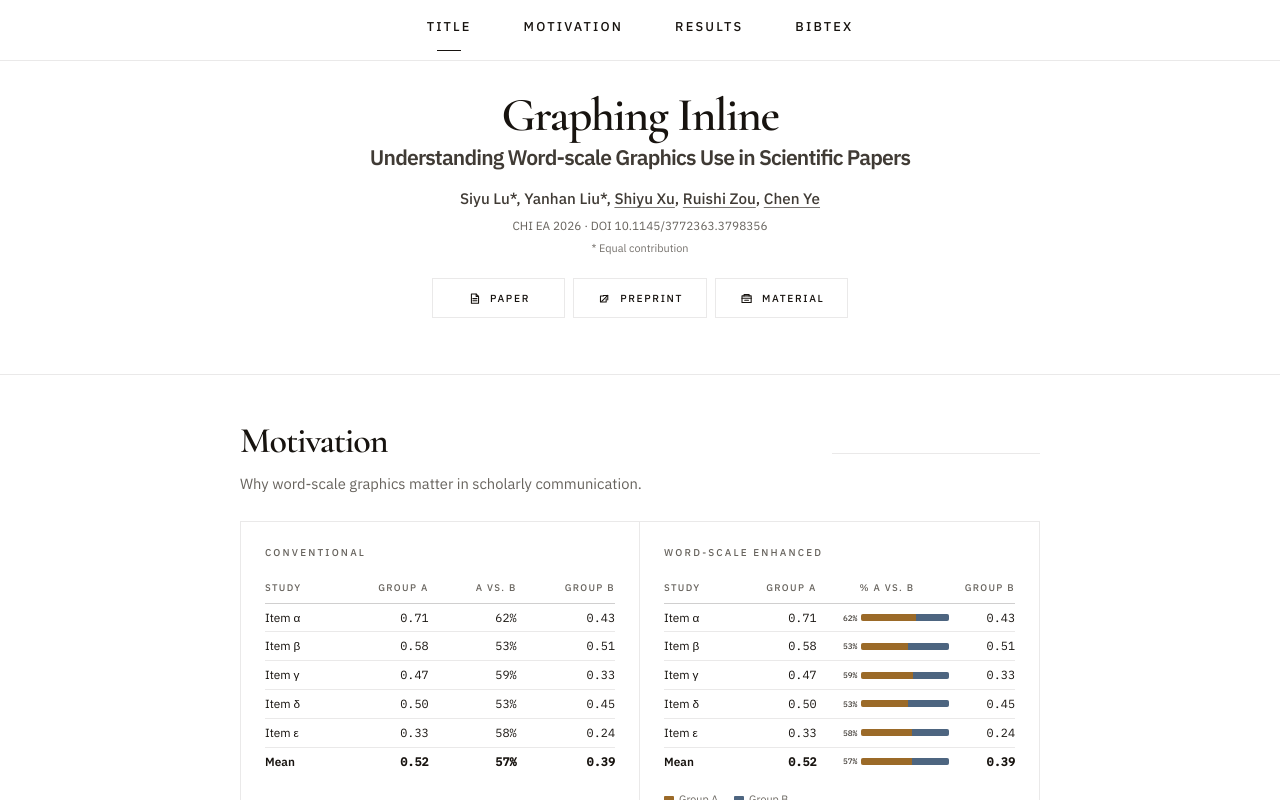
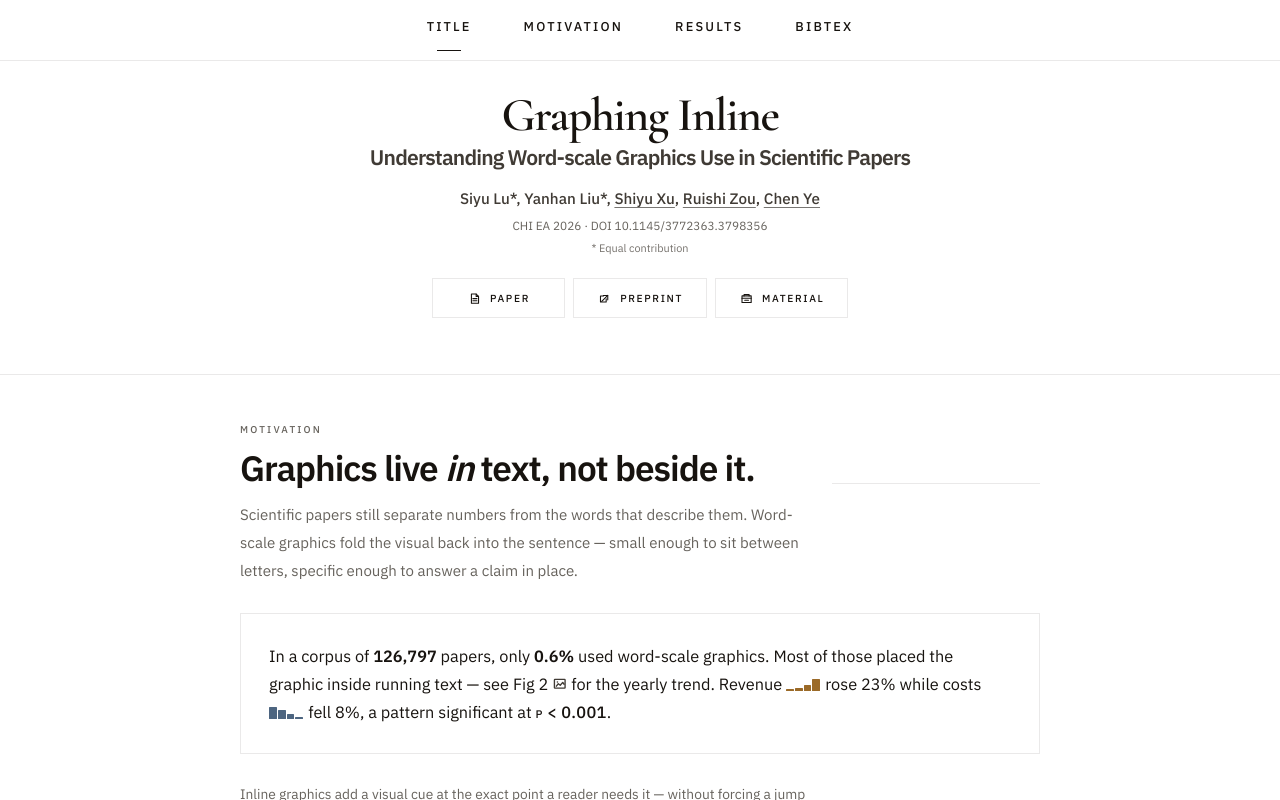
Before and after one commit to salmooonaa/graphing-inline, a Next.js app: page / in a window 1280 px wide. Shown: the top 800 px of the page. Built offline with nearby package versions, Linux system fonts and the light colour scheme.

Commit message:
refactor(motivation): replace placeholder tables with inline prose demo

```diff
--- a/src/app/globals.css
+++ b/src/app/globals.css
@@ -251,6 +251,52 @@ main {
   .reveal-delay-5 {
     animation-delay: 450ms;
   }
+
+  .wsg-demo-prose {
+    font-family: var(--font-interface), sans-serif;
+    font-size: 1.02rem;
+    line-height: 1.7;
+    color: var(--foreground);
+    margin: 0;
+  }
+
+  .wsg-token {
+    display: inline;
+    white-space: nowrap;
+  }
+
+  .wsg-smallcaps {
+    font-variant: small-caps;
+    font-weight: 500;
+    letter-spacing: 0.02em;
+  }
+
+  .wsg-icon {
+    display: inline-block;
+    width: 0.95em;
+    height: 0.95em;
+    color: var(--muted-strong);
+    vertical-align: -0.12em;
+    margin-inline-start: 0.22em;
+  }
+
+  .wsg-sparkline {
+    display: inline-flex;
+    align-items: flex-end;
+    gap: 1px;
+    width: 2.1em;
+    height: 0.72em;
+    vertical-align: -0.05em;
+    margin-inline-end: 0.3em;
+  }
+
+  .wsg-sparkline__bar {
+    display: block;
+    flex: 1;
+    min-width: 2px;
+    background: var(--amber);
+    border-radius: 0.5px;
+  }
 }
 
 @keyframes section-rise {
--- a/src/components/sections/problem-section.tsx
+++ b/src/components/sections/problem-section.tsx
@@ -1,4 +1,9 @@
-import type { ProblemContent } from "@/types/content";
+import type {
+  MotivationDemoSegment,
+  MotivationDemoToken,
+  ProblemContent,
+  RichTextRun,
+} from "@/types/content";
 
 import { Container } from "@/components/ui/container";
 
@@ -6,223 +11,152 @@ type ProblemSectionProps = {
   content: ProblemContent;
 };
 
-/* ── neutral scholarly placeholder data ── */
-const ROWS = [
-  { label: "Item α", a: 0.71, b: 0.43 },
-  { label: "Item β", a: 0.58, b: 0.51 },
-  { label: "Item γ", a: 0.47, b: 0.33 },
-  { label: "Item δ", a: 0.50, b: 0.45 },
-  { label: "Item ε", a: 0.33, b: 0.24 },
-] as const;
-
-const MEAN = { a: 0.52, b: 0.39 };
-
-function pct(a: number, b: number) {
-  return Math.round((a / (a + b)) * 100);
+function renderRun(run: RichTextRun, key: React.Key) {
+  let node: React.ReactNode = run.text;
+  if (run.italic) node = <em className="italic">{node}</em>;
+  if (run.bold) node = <strong className="font-semibold">{node}</strong>;
+  return <span key={key}>{node}</span>;
 }
 
-/* ── stacked proportional bar (amber = Group A, blue = Group B) ── */
-function StackedBar({ a, b }: { a: number; b: number }) {
-  const p = pct(a, b);
+function RichText({ runs }: { runs: RichTextRun[] }) {
+  return <>{runs.map((r, i) => renderRun(r, i))}</>;
+}
+
+function IconFigure() {
   return (
-    <div className="grid w-full grid-cols-[1.8rem_minmax(0,1fr)] items-center gap-1">
-      <span
-        className="text-right text-[0.5rem] font-medium tabular-nums text-[var(--muted-strong)]"
-        style={{ fontFamily: "var(--font-data), monospace" }}
-      >
-        {p}%
-      </span>
-      <div
-        className="flex w-full overflow-hidden rounded-[2px]"
-        style={{
-          height: 7,
-          background: "rgba(23, 19, 15, 0.06)",
-          boxShadow: "inset 0 0 0 1px rgba(23, 19, 15, 0.05)",
-        }}
-      >
-        <div style={{ width: `${p}%`, height: "100%", background: "var(--amber)" }} />
-        <div style={{ flex: 1, height: "100%", background: "var(--blue)" }} />
-      </div>
-    </div>
+    <svg
+      aria-hidden="true"
+      viewBox="0 0 16 16"
+      className="wsg-icon"
+      fill="none"
+      stroke="currentColor"
+      strokeWidth="1.4"
+      strokeLinecap="round"
+      strokeLinejoin="round"
+    >
+      <rect x="2.5" y="3.5" width="11" height="9" rx="0.5" />
+      <path d="M4.5 10.5l2-2.5 2 1.6 2.6-3 1.4 1.9" />
+      <circle cx="5.6" cy="6.2" r="0.85" fill="currentColor" stroke="none" />
+    </svg>
   );
 }
 
-/* ── shared table cell classes ── */
-const TH =
-  "pb-[7px] pt-1 px-2 first:pl-0 last:pr-0 text-left text-[0.6rem] font-medium uppercase tracking-[0.14em] text-[var(--muted)]";
-const TD = "py-[5px] px-2 first:pl-0 last:pr-0 text-[0.74rem] text-[var(--foreground)]";
-const BAR_TH =
-  "pb-[7px] pt-1 px-1 text-center text-[0.6rem] font-medium uppercase tracking-[0.14em] text-[var(--muted)]";
-const BAR_TD = "py-[5px] pl-1 pr-0 align-middle text-[0.74rem] text-[var(--foreground)]";
-const BAR_COL = { width: "7.8rem" } as const;
-const SIDE_NUM_COL = { width: "4.1rem" } as const;
-const SIDE_NUM_TH = `${TH} whitespace-nowrap text-right`;
-const NUM = "text-right tabular-nums";
-const MONO: React.CSSProperties = { fontFamily: "var(--font-data), monospace" };
-const MODULE_NOTE =
-  "text-[0.74rem] leading-5 text-[var(--muted)] md:min-h-[2.5rem]";
+function Sparkline({
+  bars,
+  direction,
+}: {
+  bars: number[];
+  direction: "up" | "down";
+}) {
+  const max = Math.max(...bars, 1);
+  const color = direction === "up" ? "var(--amber)" : "var(--blue)";
+  return (
+    <span className="wsg-sparkline" aria-hidden="true">
+      {bars.map((v, i) => (
+        <span
+          key={i}
+          className="wsg-sparkline__bar"
+          style={{
+            height: `${Math.max((v / max) * 100, 10)}%`,
+            background: color,
+          }}
+        />
+      ))}
+    </span>
+  );
+}
+
+function TokenWordScale({ token }: { token: MotivationDemoToken }) {
+  const g = token.graphic;
+  if (g.kind === "icon-figure") {
+    return (
+      <span className="wsg-token">
+        {token.text}
+        <IconFigure />
+      </span>
+    );
+  }
+  if (g.kind === "sparkline") {
+    return (
+      <span className="wsg-token">
+        <Sparkline bars={g.bars} direction={g.direction} />
+        {token.text}
+      </span>
+    );
+  }
+  return <span className="wsg-token wsg-smallcaps">{token.text}</span>;
+}
+
+function DemoProse({ segments }: { segments: MotivationDemoSegment[] }) {
+  return (
+    <p className="wsg-demo-prose">
+      {segments.map((seg, i) =>
+        seg.type === "run" ? (
+          renderRun(
+            { text: seg.text, italic: seg.italic, bold: seg.bold },
+            `run-${i}`,
+          )
+        ) : (
+          <TokenWordScale key={seg.id} token={seg} />
+        ),
+      )}
+    </p>
+  );
+}
 
 export function ProblemSection({ content }: ProblemSectionProps) {
   return (
     <section className="border-b border-[var(--line)] py-10 sm:py-12">
       <Container>
-        <div className="layout-module mx-auto space-y-5 sm:space-y-6">
-          {/* ── header ── */}
+        <div className="layout-module mx-auto space-y-6 sm:space-y-7">
+          {/* Header: eyebrow + thesis + framing */}
           <div id="motivation" className="section-anchor">
             <div className="section-reveal module-header">
+              <p className="section-eyebrow">{content.eyebrow}</p>
               <div className="module-header-row">
-                <div className="layout-copy min-w-0">
-                  <h2 className="text-[1.9rem] leading-[1] text-[var(--foreground)] sm:text-[2.25rem]">
-                    {content.title}
-                  </h2>
-                </div>
+                <h2
+                  className="layout-copy min-w-0 text-[1.85rem] leading-[1.08] tracking-[-0.028em] text-[var(--foreground)] sm:text-[2.2rem] sm:leading-[1.05]"
+                >
+                  <RichText runs={content.thesis} />
+                </h2>
                 <div aria-hidden="true" className="module-divider" />
               </div>
-              <p className="layout-copy max-w-lg text-[0.86rem] leading-5.5 text-[var(--muted)] sm:text-[0.92rem] sm:leading-6.5">
-                {content.description}
+              <p className="layout-copy max-w-[36rem] text-[0.88rem] leading-6 text-[var(--muted)] sm:text-[0.94rem] sm:leading-7">
+                {content.framing}
               </p>
             </div>
           </div>
 
-          {/* ── comparison figure ── */}
-          <div className="section-reveal reveal-delay-1 w-full border border-[var(--line)] bg-white">
-            <div className="grid md:grid-cols-2">
+          {/* Demo panel */}
+          <div className="section-reveal reveal-delay-1 w-full border border-[var(--line)] bg-white p-5 sm:p-7">
+            <DemoProse segments={content.demo.segments} />
+          </div>
 
-              {/* LEFT — conventional plain table */}
-              <div className="flex h-full flex-col gap-4 border-b border-[var(--line)] p-5 sm:p-6 md:border-b-0 md:border-r">
-                <p className="section-eyebrow">Conventional</p>
+          {/* Annotation */}
+          <p className="section-reveal reveal-delay-2 layout-copy max-w-[36rem] text-[0.82rem] leading-6 text-[var(--muted)] sm:text-[0.86rem]">
+            {content.annotation}
+          </p>
 
-                <div className="flex flex-1 flex-col gap-4">
-                  <div className="overflow-x-auto">
-                    <table className="w-full border-collapse" style={{ minWidth: 220 }}>
-                      <thead>
-                        <tr style={{ borderBottom: "1px solid var(--line-strong)" }}>
-                          <th className={TH}>Study</th>
-                          <th className={`${TH} text-right`}>Group A</th>
-                          <th className={`${TH} text-right`}>A vs. B</th>
-                          <th className={`${TH} text-right`}>Group B</th>
-                        </tr>
-                      </thead>
-                      <tbody>
-                        {ROWS.map((row) => (
-                          <tr key={row.label} style={{ borderBottom: "1px solid var(--line)" }}>
-                            <td className={TD}>{row.label}</td>
-                            <td className={`${TD} ${NUM}`} style={MONO}>
-                              {row.a.toFixed(2)}
-                            </td>
-                            <td className={`${TD} ${NUM}`} style={MONO}>
-                              {pct(row.a, row.b)}%
-                            </td>
-                            <td className={`${TD} ${NUM}`} style={MONO}>
-                              {row.b.toFixed(2)}
-                            </td>
-                          </tr>
-                        ))}
-                        <tr style={{ borderTop: "1px solid var(--line-strong)" }}>
-                          <td className={TD} style={{ fontWeight: 600 }}>Mean</td>
-                          <td className={`${TD} ${NUM}`} style={{ ...MONO, fontWeight: 600 }}>
-                            {MEAN.a.toFixed(2)}
-                          </td>
-                          <td className={`${TD} ${NUM}`} style={{ ...MONO, fontWeight: 600 }}>
-                            {pct(MEAN.a, MEAN.b)}%
-                          </td>
-                          <td className={`${TD} ${NUM}`} style={{ ...MONO, fontWeight: 600 }}>
-                            {MEAN.b.toFixed(2)}
-                          </td>
-                        </tr>
-                      </tbody>
-                    </table>
-                  </div>
+          {/* Gap + Research Question */}
+          <div className="section-reveal reveal-delay-3 layout-copy max-w-[36rem] space-y-4">
+            <p className="text-[0.88rem] leading-6 text-[var(--muted)] sm:text-[0.94rem] sm:leading-7">
+              {content.gap}
+            </p>
+            <blockquote
+              className="border-l border-[var(--line-strong)] pl-4 text-[1.05rem] leading-7 text-[var(--foreground)] sm:text-[1.16rem] sm:leading-8"
+              style={{
+                fontFamily: "var(--font-editorial), serif",
+                fontStyle: "italic",
+              }}
+            >
+              {content.researchQuestion}
+            </blockquote>
+          </div>
 
-                  <div aria-hidden="true" className="hidden min-h-[1rem] md:block" />
-                </div>
-
-                <p className={MODULE_NOTE}>
-                  Comparison requires scanning across separate value columns.
-                </p>
-              </div>
-
-              {/* RIGHT — WSG-enhanced table with embedded micro-bars */}
-              <div className="flex h-full flex-col gap-4 p-5 sm:p-6">
-                <p className="section-eyebrow">Word-scale enhanced</p>
-
-                <div className="flex flex-1 flex-col gap-4">
-                  <div className="overflow-x-auto">
-                    <table className="w-full border-collapse" style={{ minWidth: 240 }}>
-                      <colgroup>
-                        <col />
-                        <col style={SIDE_NUM_COL} />
-                        <col style={BAR_COL} />
-                        <col style={SIDE_NUM_COL} />
-                      </colgroup>
-                      <thead>
-                        <tr style={{ borderBottom: "1px solid var(--line-strong)" }}>
-                          <th className={TH}>Study</th>
-                          <th className={SIDE_NUM_TH}>Group A</th>
-                          <th className={BAR_TH}>% A vs. B</th>
-                          <th className={SIDE_NUM_TH}>Group B</th>
-                        </tr>
-                      </thead>
-                      <tbody>
-                        {ROWS.map((row) => (
-                          <tr key={row.label} style={{ borderBottom: "1px solid var(--line)" }}>
-                            <td className={TD}>{row.label}</td>
-                            <td className={`${TD} ${NUM}`} style={MONO}>
-                              {row.a.toFixed(2)}
-                            </td>
-                            <td className={BAR_TD}>
-                              <StackedBar a={row.a} b={row.b} />
-                            </td>
-                            <td className={`${TD} ${NUM}`} style={MONO}>
-                              {row.b.toFixed(2)}
-                            </td>
-                          </tr>
-                        ))}
-                        <tr style={{ borderTop: "1px solid var(--line-strong)" }}>
-                          <td className={TD} style={{ fontWeight: 600 }}>Mean</td>
-                          <td className={`${TD} ${NUM}`} style={{ ...MONO, fontWeight: 600 }}>
-                            {MEAN.a.toFixed(2)}
-                          </td>
-                          <td className={BAR_TD} style={{ fontWeight: 600 }}>
-                            <StackedBar a={MEAN.a} b={MEAN.b} />
-                          </td>
-                          <td className={`${TD} ${NUM}`} style={{ ...MONO, fontWeight: 600 }}>
-                            {MEAN.b.toFixed(2)}
-                          </td>
-                        </tr>
-                      </tbody>
-                    </table>
-                  </div>
-
-                  {/* colour legend */}
-                  <div className="flex min-h-[1rem] items-center gap-4">
-                    <div className="flex items-center gap-[5px]">
-                      <div style={{ width: 10, height: 6, borderRadius: 1, background: "var(--amber)" }} />
-                      <span className="text-[0.67rem] text-[var(--muted)]">Group A</span>
-                    </div>
-                    <div className="flex items-center gap-[5px]">
-                      <div style={{ width: 10, height: 6, borderRadius: 1, background: "var(--blue)" }} />
-                      <span className="text-[0.67rem] text-[var(--muted)]">Group B</span>
-                    </div>
-                  </div>
-                </div>
-
-                <p className={MODULE_NOTE}>
-                  Embedded micro-bars keep proportions readable in place.
-                </p>
-              </div>
-            </div>
-
-            {/* ── research gap strip ── */}
-            <div className="border-t border-[var(--line)] px-5 py-3.5 sm:px-6">
-              <div className="max-w-[31rem] border-l border-[var(--line)] pl-3.5 sm:pl-4">
-                <p className="section-eyebrow">Research Question</p>
-                <p className="mt-1.5 text-[0.84rem] leading-5.5 text-[var(--foreground)] sm:text-[0.88rem]">
-                  {content.researchQuestion}
-                </p>
-              </div>
-            </div>
-          </div>
+          {/* Bridge */}
+          <p className="section-reveal reveal-delay-4 layout-copy max-w-[36rem] text-[0.82rem] leading-6 text-[var(--muted)] sm:text-[0.86rem]">
+            <RichText runs={content.bridge} />
+          </p>
         </div>
       </Container>
     </section>
```
